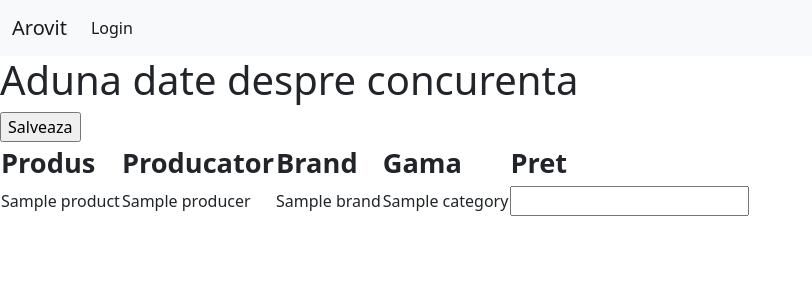
After one commit to radufritea/registru, a Django app: template sales/templates/sales/priceinfo/priceinfo.html in a window 1280 px wide. The commit adds this page. Shown: the top 300 px of the page, without its empty margins (0-812 px from the left). Run offline with Django 4.2, Linux system fonts and the light colour scheme; the template is opened without the code that fills it: most values are stand-ins (such as "Sample title", 1, 10 or a date in 2020).

Commit message:
implemented price info collection

```diff
--- a/registru/settings.py
+++ b/registru/settings.py
@@ -85,7 +85,7 @@ WSGI_APPLICATION = 'registru.wsgi.application'
 
 ADMIN_REORDER = (
     {'app': 'users', 'models': ('users.User', 'users.Location', 'users.Department') },
-    {'app': 'sales', 'models': ('sales.Agent', 'sales.Zone', 'sales.County', 'sales.Channel', 'sales.Client', 'sales.Shop', 'sales.ShopType', 'sales.Product', 'sales.Category', 'sales.Visit', 'sales.WeekPlan')}
+    {'app': 'sales', 'models': ('sales.Agent', 'sales.Zone', 'sales.County', 'sales.Channel', 'sales.Client', 'sales.Shop', 'sales.ShopType', 'sales.Product', 'sales.Category', 'sales.Visit', 'sales.WeekPlan', 'sales.ProductInfo')}
     )
 # Database
 # https://docs.djangoproject.com/en/4.0/ref/settings/#databases
--- a/sales/models.py
+++ b/sales/models.py
@@ -210,14 +210,14 @@ class ProductInfo(models.Model):
 		return reverse('sales:productinfo_detail', args=[str(self.id)])
 
 
-class PriceInfo(models.Model):
+class PriceEntry(models.Model):
+	price_value = models.FloatField(null=True)
+	product = models.ForeignKey(ProductInfo, on_delete=models.CASCADE, related_name='productinfo')
 	agent = models.ForeignKey(Agent, blank=True, null=True, on_delete=models.SET_NULL)
 	client = models.ForeignKey(Client, blank=True, null=True, on_delete=models.SET_NULL, related_name="priceinfo_client")
 	shop = models.ForeignKey(Shop, blank=True, null=True, on_delete=models.SET_NULL, related_name="priceinfo_shop")
 	date_created = models.DateTimeField(default=timezone.now, blank=True)
 	last_modified = models.DateTimeField(auto_now=True)
-	product = models.ForeignKey("ProductInfo", on_delete=models.CASCADE, related_name='productinfo', default=0)
-	price_value = models.FloatField()
 
 	class Meta:
 		verbose_name = "inregistrare pret"
--- a/sales/templates/sales/info_competition.html
+++ b/sales/templates/sales/info_competition.html
@@ -6,5 +6,6 @@
 
 <a href="{% url 'sales:productinfo_new' %}">Adauga produs nou</a>
 <a href="{% url 'sales:productinfo_list' %}">Lista produse</a>
+<a href="{% url 'sales:select_client' %}?source=priceinfo">Colecteaza info concurenta</a>
 
 {% endblock content %}
--- /dev/null
+++ b/sales/templates/sales/priceinfo/priceinfo.html
@@ -0,0 +1,34 @@
+{% extends 'sales/base.html' %}
+
+{% block content %}
+<h1>Aduna date despre concurenta</h1>
+
+<form action="" method="POST">
+    {% csrf_token %}
+    <table>
+        <thead>
+            <tr>
+                <th>Produs</th>
+                <th>Producator</th>
+                <th>Brand</th>
+                <th>Gama</th>
+                <th>Pret</th>
+            </tr>
+        </thead>
+        <tbody>
+            {% for product in products %}
+            <tr>
+                <td>{{ product.name }}</td>
+                <td>{{ product.producer }}</td>
+                <td>{{ product.brand }}</td>
+                <td>{{ product.category }}</td>
+                <td><input type="text" name="price_value"></td>
+                <input type="hidden" value="{{ product.id }}">
+            </tr>
+            {% endfor %}
+        </tbody>
+        <input type="submit" value="Salveaza">
+
+    </table>
+</form>
+{% endblock content %}
--- /dev/null
+++ b/sales/templates/sales/priceinfo/priceinfo_list.html
@@ -0,0 +1,5 @@
+{% extends 'sales/base.html' %}
+
+{% block content %}
+
+{% endblock content %}
--- a/sales/templates/sales/visits.html
+++ b/sales/templates/sales/visits.html
@@ -5,7 +5,7 @@
 	<section class="row">
 		<h1>Vizite de piață</h1>
 		<div class="d-grid gap-2 d-md-flex justify-content-md-end">
-			<a href="{% url 'sales:select_client' %}" class="btn btn-primary me-md-2">Vizită nouă</a>
+			<a href="{% url 'sales:select_client' %}?source=visits" class="btn btn-primary me-md-2">Vizită nouă</a>
 		</div>
 	</section>
 	<section class="row">
--- a/sales/templates/sales/visits/select_client.html
+++ b/sales/templates/sales/visits/select_client.html
@@ -3,7 +3,7 @@
 {% block content %}
 <main class="container">
     <h1>Selectează clientul</h1>
-    <form action="{% url 'sales:select_client' %}" method="POST" class="form row g-3">
+    <form action="{% url 'sales:select_client' %}?source={{ source }}" method="POST" class="form row g-3">
         {% csrf_token %}
         <select name="client" id="client">
             {% for client in agent_clients %}
--- a/sales/urls.py
+++ b/sales/urls.py
@@ -22,6 +22,7 @@ urlpatterns = [
 	path('productinfo/new/', ProductInfoCreateView.as_view(), name='productinfo_new'),
 	path('productinfo/<int:pk>/edit/', ProductInfoUpdateView.as_view(), name='productinfo_edit'),
 	path('productinfo/<int:pk>/delete/', ProductInfoDeleteView.as_view(), name='productinfo_delete'),
+	path('priceinfo/<int:shop_id>/', views.price_info_collect, name='priceinfo'),
 ]
 
 if settings.DEBUG:
```
Also changed, not shown: sales/admin.py (+15 -3 lines), sales/forms.py (+12 -1 lines), sales/views.py (+29 -4 lines), sales/migrations/0001_initial.py, sales/migrations/0002_priceentry_agent_priceentry_client_and_more.py (added), sales/migrations/0003_alter_priceentry_price_value.py (added).
